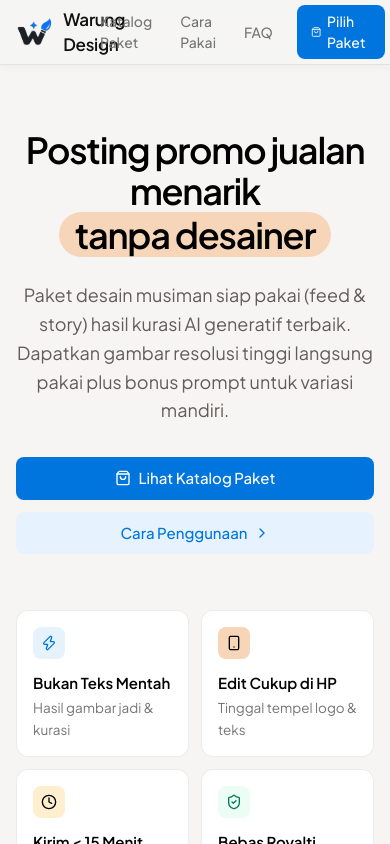
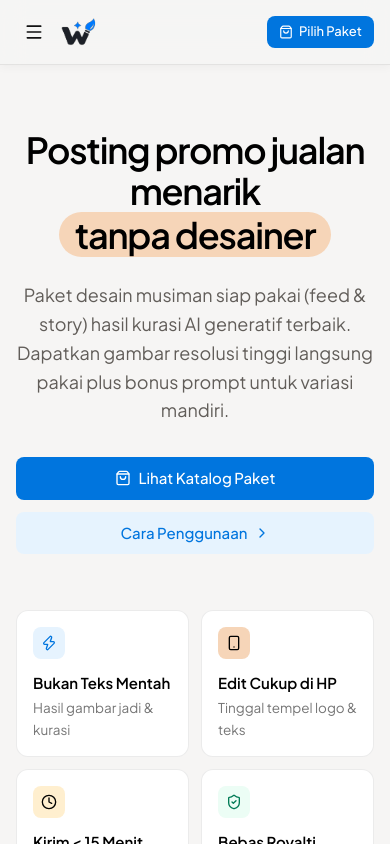
Before and after one commit to ryaleason/warung-design, a Next.js app: page / in a window 390 px wide. Shown: the top 844 px of the page. Built offline with nearby package versions, Linux system fonts and the light colour scheme; no server answers; the database is empty.

Commit message:
feat: make navbar responsive with mobile burger menu and hidden brand text on mobile

```diff
--- a/components/Navbar.tsx
+++ b/components/Navbar.tsx
@@ -1,11 +1,43 @@
+'use client';
+
+import { useState, useEffect } from 'react';
 import Link from 'next/link';
 import Image from 'next/image';
-import { ShoppingBag } from 'lucide-react';
+import { ShoppingBag, Menu, X, HelpCircle, MessageCircle } from 'lucide-react';
 
 export default function Navbar() {
+  const [isMobileMenuOpen, setIsMobileMenuOpen] = useState(false);
+
+  // Close mobile menu on Escape key press
+  useEffect(() => {
+    const handleKeyDown = (e: KeyboardEvent) => {
+      if (e.key === 'Escape') setIsMobileMenuOpen(false);
+    };
+    window.addEventListener('keydown', handleKeyDown);
+    return () => window.removeEventListener('keydown', handleKeyDown);
+  }, []);
+
   return (
     <header className="sticky top-0 z-40 w-full border-b border-black/[0.08] bg-[#f6f5f4]/90 backdrop-blur-md notion-nav-shadow">
       <div className="mx-auto flex h-16 max-w-[1440px] items-center justify-between px-4 sm:px-8">
+        {/* Left Side: Burger Menu + Logo + Brand Name */}
+        <div className="flex items-center gap-2 sm:gap-3">
+          {/* Hamburger Menu Button (mobile only, placed left of logo) */}
+          <button
+            type="button"
+            onClick={() => setIsMobileMenuOpen(!isMobileMenuOpen)}
+            className="md:hidden flex h-9 w-9 items-center justify-center rounded-[8px] text-[#111111] hover:bg-black/[0.05] transition-colors focus:outline-none"
+            aria-label={isMobileMenuOpen ? 'Tutup menu navigasi' : 'Buka menu navigasi'}
+            aria-expanded={isMobileMenuOpen}
+          >
+            {isMobileMenuOpen ? (
+              <X className="h-5 w-5 text-[#111111]" />
+            ) : (
+              <Menu className="h-5 w-5 text-[#111111]" />
+            )}
+          </button>
+
+          {/* Logo and Brand Link */}
           <Link href="/" className="flex items-center gap-2.5 group">
             <Image
               src="/logo.svg"
@@ -16,12 +48,14 @@ export default function Navbar() {
               priority
               unoptimized
             />
-          <span className="text-[17px] font-semibold tracking-[-0.015em] text-[#111111]">
+            <span className="hidden sm:inline-block text-[17px] font-semibold tracking-[-0.015em] text-[#111111]">
               Warung Design
             </span>
           </Link>
+        </div>
 
-        <nav className="flex items-center gap-1 sm:gap-2">
+        {/* Right Side: Desktop Nav Links */}
+        <nav className="hidden md:flex items-center gap-1 sm:gap-2">
           <Link
             href="/#katalog"
             className="rounded-[8px] px-3 py-1.5 text-[14px] font-medium text-[#757575] hover:text-[#000000] hover:bg-black/[0.04] transition-colors"
@@ -48,7 +82,70 @@ export default function Navbar() {
             <span>Pilih Paket</span>
           </Link>
         </nav>
+
+        {/* Right Side: Mobile Fast CTA Button */}
+        <div className="flex md:hidden items-center gap-2">
+          <Link
+            href="/#katalog"
+            className="inline-flex items-center gap-1.5 rounded-[8px] bg-[#0075de] px-3 py-1.5 text-[13px] font-medium text-white hover:bg-[#0060b8] transition-colors"
+          >
+            <ShoppingBag className="h-3.5 w-3.5" />
+            <span>Pilih Paket</span>
+          </Link>
         </div>
+      </div>
+
+      {/* Mobile Drawer / Dropdown Navigation Menu */}
+      {isMobileMenuOpen && (
+        <div className="md:hidden border-t border-black/[0.08] bg-[#f6f5f4]/98 backdrop-blur-md px-4 py-4 space-y-1 shadow-lg transition-all animate-in fade-in duration-200">
+          <Link
+            href="/#katalog"
+            onClick={() => setIsMobileMenuOpen(false)}
+            className="flex items-center justify-between rounded-[8px] px-3.5 py-2.5 text-[15px] font-medium text-[#111111] hover:bg-black/[0.05] transition-colors"
+          >
+            <div className="flex items-center gap-2.5">
+              <ShoppingBag className="h-4 w-4 text-[#0075de]" />
+              <span>Katalog Paket</span>
+            </div>
+            <span className="text-[12px] text-[#757575]">Pilihan Bundle</span>
+          </Link>
+          <Link
+            href="/#cara-pakai"
+            onClick={() => setIsMobileMenuOpen(false)}
+            className="flex items-center justify-between rounded-[8px] px-3.5 py-2.5 text-[15px] font-medium text-[#111111] hover:bg-black/[0.05] transition-colors"
+          >
+            <div className="flex items-center gap-2.5">
+              <HelpCircle className="h-4 w-4 text-[#0075de]" />
+              <span>Cara Pakai</span>
+            </div>
+            <span className="text-[12px] text-[#757575]">Tutorial</span>
+          </Link>
+          <Link
+            href="/#faq"
+            onClick={() => setIsMobileMenuOpen(false)}
+            className="flex items-center justify-between rounded-[8px] px-3.5 py-2.5 text-[15px] font-medium text-[#111111] hover:bg-black/[0.05] transition-colors"
+          >
+            <div className="flex items-center gap-2.5">
+              <MessageCircle className="h-4 w-4 text-[#0075de]" />
+              <span>Tanya Jawab (FAQ)</span>
+            </div>
+            <span className="text-[12px] text-[#757575]">Bantuan</span>
+          </Link>
+
+          <div className="pt-3 mt-2 border-t border-black/[0.06]">
+            <a
+              href="https://wa.me/6285182510575?text=Halo%20Admin%20Warung%20Design%2C%20saya%20butuh%20bantuan"
+              target="_blank"
+              rel="noopener noreferrer"
+              onClick={() => setIsMobileMenuOpen(false)}
+              className="flex items-center justify-center gap-2 rounded-[8px] bg-emerald-600 px-4 py-2.5 text-[14px] font-medium text-white hover:bg-emerald-700 transition-colors w-full"
+            >
+              <MessageCircle className="h-4 w-4" />
+              <span>Hubungi WA (085182510575)</span>
+            </a>
+          </div>
+        </div>
+      )}
     </header>
   );
 }
```
Lines whose indentation alone changed are shown as unchanged.
